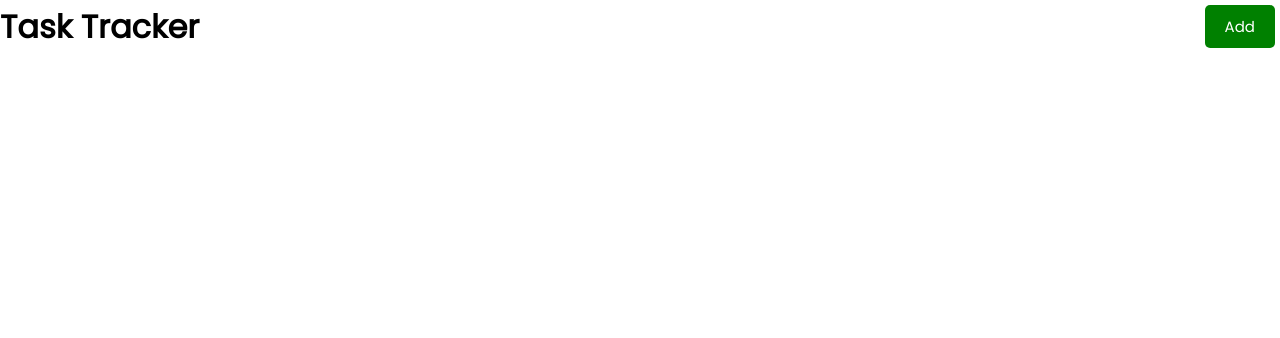
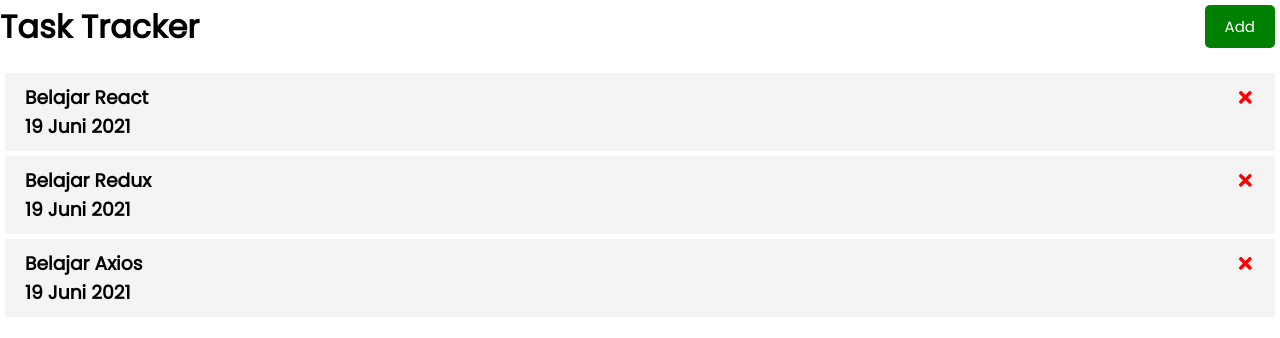
Before and after one commit to andhikayusup/task-tracker-app, a React (Create React App) app in the folder client/: page / in a window 1280 px wide. Shown: the top 338 px of the page. Built offline with nearby package versions, Linux system fonts and the light colour scheme.

Commit message:
Create Tasks components

```diff
--- a/client/src/App.js
+++ b/client/src/App.js
@@ -1,9 +1,33 @@
 import Header from "./components/Header";
+import Tasks from "./components/Tasks";
+import { useState } from 'react'
 
 function App() {
+  const [state,] = useState([
+    {
+      id: 1,
+      text: 'Belajar React',
+      day: '19 Juni 2021',
+      reminder: true
+    },
+    {
+      id: 2,
+      text: 'Belajar Redux',
+      day: '19 Juni 2021',
+      reminder: true
+    },
+    {
+      id: 3,
+      text: 'Belajar Axios',
+      day: '19 Juni 2021',
+      reminder: true
+    }
+  ])
+
   return (
     <div className="App">
       <Header />
+      <Tasks tasks={state}/>
     </div>
   );
 }
--- /dev/null
+++ b/client/src/components/Task.js
@@ -0,0 +1,13 @@
+import React from 'react'
+import { FaTimes } from 'react-icons/fa'
+
+function Task({ task }) {
+    return (
+        <div className="task">
+            <h3>{task.text} <FaTimes color="red" /></h3>
+            <h3>{task.day}</h3>
+        </div>
+    )
+}
+
+export default Task
--- /dev/null
+++ b/client/src/components/Tasks.js
@@ -0,0 +1,15 @@
+import Task from "./Task"
+
+function Tasks({ tasks }) {
+    return (
+        <>
+            {
+                tasks.map((task) => (
+                    <Task task={task} />
+                ))
+            }
+        </>
+    )
+}
+
+export default Tasks
```
